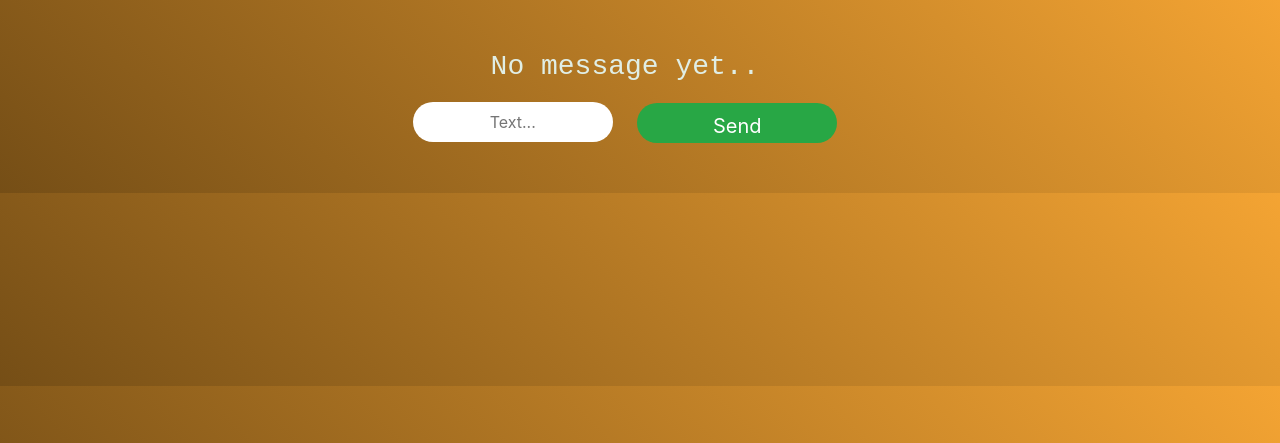
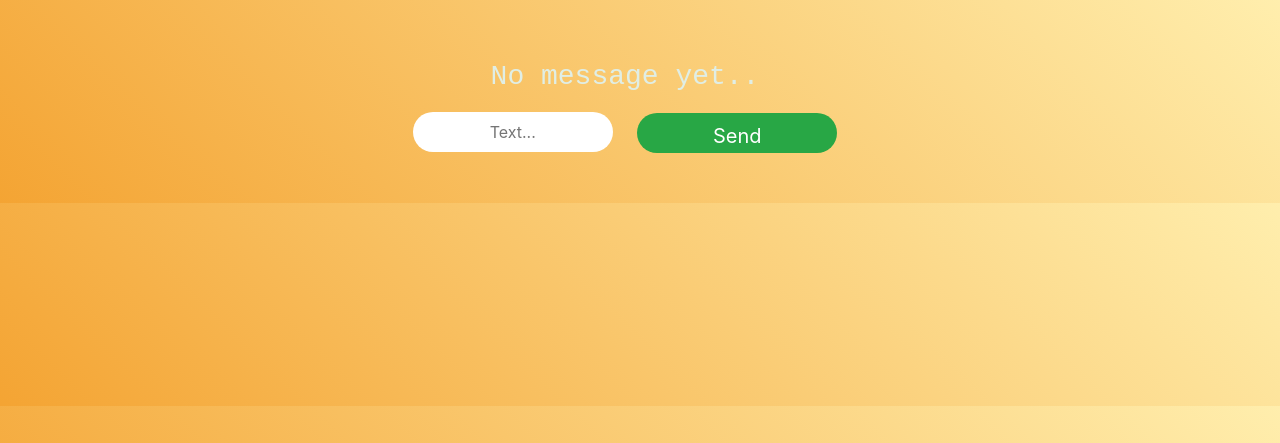
Before and after one commit to Praqash/project2, a Flask app: page /chat in a window 1280 px wide. Shown: the top 443 px of the page. Run offline with Flask 2, Linux system fonts and the light colour scheme; a user stored in the database is signed in; some libraries are stand-ins or nearby versions.

Commit message:
Update chat.html

```diff
--- a/templates/chat.html
+++ b/templates/chat.html
@@ -14,6 +14,7 @@
 <style>
   ::-webkit-input-placeholder {
    text-align: center;
+
 }
 
 
@@ -24,8 +25,8 @@ body {
    grid-template-rows: 1fr 10px 10px 10px;
    grid-template-areas: 2px 2px 2px 2px;
 
-  padding-top: 40px;
-   background-image: linear-gradient(224deg, #f4a433 0%, #754e16 100%);
+  padding-top: 50px;
+   background-image: linear-gradient(224deg, #ffeead, #f4a433 100%);
   -webkit-font-smoothing: antialiased;
   -moz-osx-font-smoothing: grayscale;
 }
```
